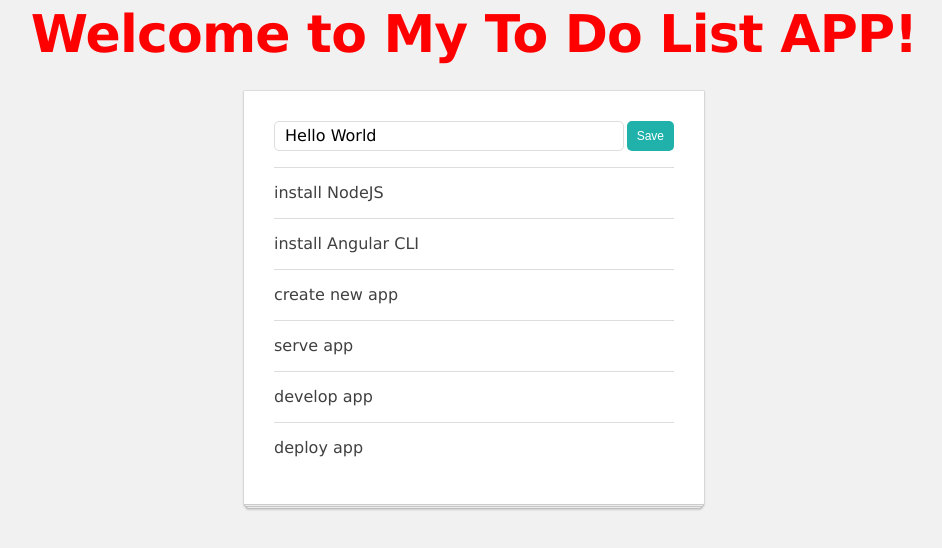
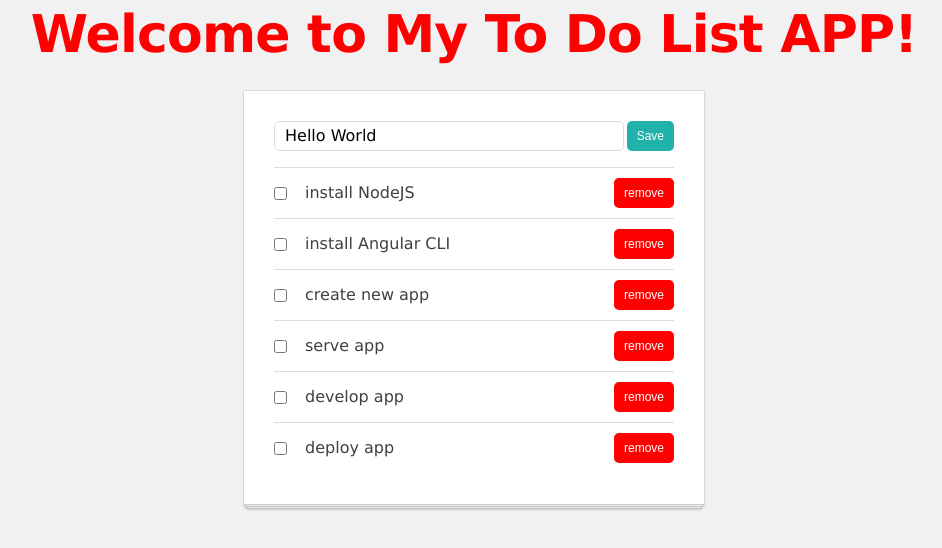
Before and after one commit to Minki0710/ng-girls-todo, an Angular app: page / in a window 1280 px wide. Shown: the top 548 px of the page, without its empty margins (166-1108 px from the left). Built offline with nearby package versions, Linux system fonts and the light colour scheme.

Commit message:
Checkbox

```diff
--- a/src/app/list-manager/list-manager.component.ts
+++ b/src/app/list-manager/list-manager.component.ts
@@ -9,8 +9,10 @@
 
     <ul>
       <li *ngFor="let todoItem of todoList">
-        <app-todo-item [item]="todoItem"></app-todo-item>
-      </li>
+        <app-todo-item [item]="todoItem"
+             (remove)="removeItem($event)"
+             (update)="updateItem($event.item, $event.changes)"></app-todo-item>
+</li>
     </ul>
   </div>
   `,
@@ -28,4 +30,12 @@
   addItem(title: string) {
     this.todoListService.addItem({ title });
 }
+
+removeItem(item) {
+  this.todoListService.deleteItem(item);
 }
+
+updateItem(item, changes) {
+  this.todoListService.updateItem(item, changes);
+}
+}
--- a/src/app/todo-item/todo-item.component.scss
+++ b/src/app/todo-item/todo-item.component.scss
@@ -16,3 +16,7 @@
   flex-grow: 1;
   padding-left: 11px;
 }
+
+.todo-complete {
+    text-decoration: line-through;
+  }
--- a/src/app/todo-item/todo-item.component.ts
+++ b/src/app/todo-item/todo-item.component.ts
@@ -1,20 +1,42 @@
-import { Component, Input, OnInit } from '@angular/core';
+import { Component, OnInit, Input, EventEmitter, Output } from '@angular/core';
 import { TodoItem } from '../interfaces/todo-item';
 
 @Component({
   selector: 'app-todo-item',
   template: `
     <div class="todo-item">
-  {{ item.title }}
-</div>
+      <input type="checkbox"
+             class="todo-checkbox"
+             (click)="completeItem()"/>
+      <span class="todo-title" [ngClass]="{'todo-complete': item.completed}">
+        {{ item.title }}
+      </span>
+
+      <button class="btn btn-red" (click)="removeItem()">
+        remove
+      </button>
+    </div>
   `,
   styleUrls: ['./todo-item.component.scss']
 })
 export class TodoItemComponent implements OnInit {
   @Input() item: TodoItem;
+  @Output() remove: EventEmitter<TodoItem> = new EventEmitter();
+  @Output() update: EventEmitter<any> = new EventEmitter();
+
   constructor() { }
 
   ngOnInit() {
   }
 
+  completeItem() {
+    this.update.emit({
+      item: this.item,
+      changes: {completed: !this.item.completed}
+    });
+  }
+
+  removeItem() {
+    this.remove.emit(this.item);
+  }
 }
```
